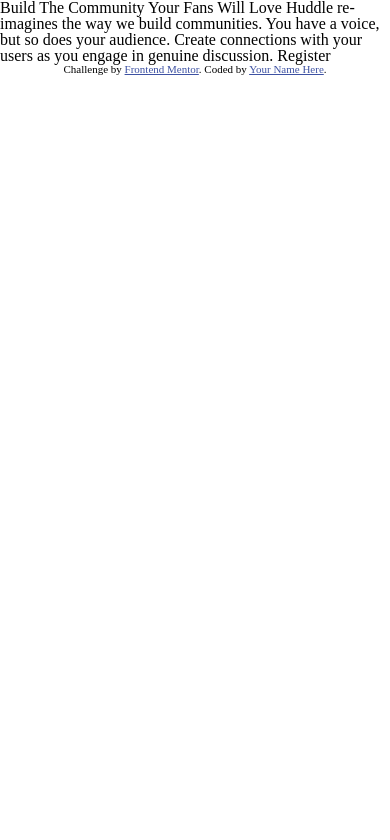
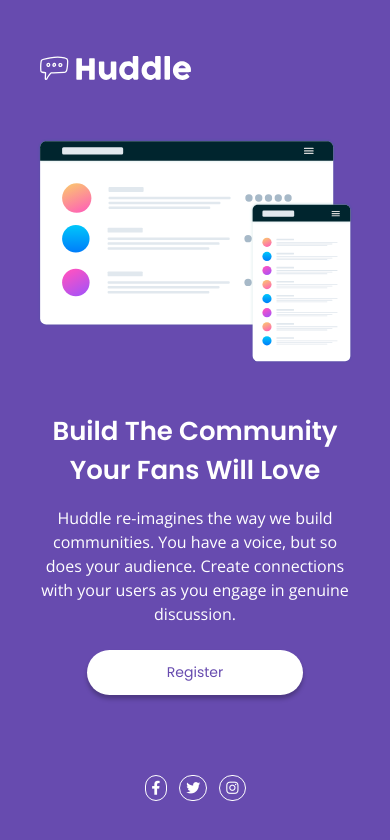
Before and after one commit to ffernandocosta/huddle, a plain HTML site: page index.html in a window 390 px wide. Drawn offline with nearby package versions, Linux system fonts and the light colour scheme.

Commit message:
mobile version

```diff
--- a/index.html
+++ b/index.html
@@ -8,6 +8,11 @@
 
   <title>Frontend Mentor | Huddle landing page with single introductory section</title>
   <link rel="stylesheet" href="reset.css">
+  <link rel="preconnect" href="https://fonts.googleapis.com">
+  <link rel="preconnect" href="https://fonts.gstatic.com" crossorigin>
+  <link href="https://fonts.googleapis.com/css2?family=Poppins:wght@400;600&display=swap" rel="stylesheet">
+  <link href="https://fonts.googleapis.com/css2?family=Open+Sans&display=swap" rel="stylesheet">
+  <link rel="stylesheet" href="https://cdnjs.cloudflare.com/ajax/libs/font-awesome/6.2.1/css/all.min.css" integrity="sha512-MV7K8+y+gLIBoVD59lQIYicR65iaqukzvf/nwasF0nqhPay5w/9lJmVM2hMDcnK1OnMGCdVK+iQrJ7lzPJQd1w==" crossorigin="anonymous" referrerpolicy="no-referrer" />
   <link rel="stylesheet" href="styles.css">
 
 
@@ -18,19 +23,31 @@
   </style>
 </head>
 <body>
+  <main>
 
-  Build The Community Your Fans Will Love
+    <header class="header"><a href="#"><img src="/images/logo.svg"></a></header>
 
-  Huddle re-imagines the way we build communities. You have a voice, but so does your audience.
-  Create connections with your users as you engage in genuine discussion.
+      <section>
 
-  Register
+        <div class="container">
+          <img src="/images/illustration-mockups.svg">
+          <div class="heading-container">
+            <h1 class="fw-semi-bold ff-heading fs-primary-heading color-primary-white">Build The Community Your Fans Will Love</h1>
+            <p class="ff-body fs-body fw-regular color-primary-white">Huddle re-imagines the way we build communities. You have a voice, but so does your audience. Create connections with your users as you engage in genuine discussion.</p>
+            <button class="button fs-body fw-regular ff-heading color-primary-white">Register</button>
+          </div>
+        </div>
 
-  <footer>
-    <p class="attribution">
-      Challenge by <a href="https://www.frontendmentor.io?ref=challenge" target="_blank">Frontend Mentor</a>.
-      Coded by <a href="#">Your Name Here</a>.
-    </p>
-  </footer>
+        <div class="social">
+          <a href="#"><i class="icons-style fa-brands fa-facebook-f"></i></a>
+          <a href="#"><i class="icons-style fa-brands fa-twitter"></i></a>
+          <a href="#"><i class="icons-style fa-brands fa-instagram"></i></i></a>
+        </div>
+
+      </section>
+
+  </main>
+
+  <footer></footer>
 </body>
 </html>
--- a/styles.css
+++ b/styles.css
@@ -0,0 +1,95 @@
+@import url(icons.css);
+
+:root {
+    --clr-violet: hsl(257, 40%, 49%);
+    --clr-soft-magenta: hsl(300, 69%, 71%);
+    --clr-primary-white: hsl(0, 0%, 100%);
+    --ff-headings: 'Poppins', sans-serif;
+    --ff-body: 'Open Sans', sans-serif;;
+    --fw-regular: 400;
+    --fw-semi-bold: 600;
+    --fs-primary-heading: 26px;
+    --fs-body: 16px;
+}
+
+/* UTILITY CLASSES */
+
+.fs-primary-heading { font-size: var(--fs-primary-heading); line-height: 1.5; }
+
+.fs-body { font-size: var(--fs-body);}
+
+.fw-regular { font-weight: var(--fw-regular); }
+
+.fw-semi-bold { font-weight: var(--fw-semi-bold);}
+
+.ff-heading { font-family: var(--ff-headings);}
+
+.ff-body { font-family: var(--ff-body);}
+
+.bg-primary { background-color: var(--clr-violet);}
+
+.color-primary-white { color: var(--clr-primary-white);}
+
+/* BODY */
+
+body {
+    background-color: var(--clr-violet);
+    font-family: var(--ff-body);
+    font-weight: var(--fw-regular);
+}
+
+/* MAIN */
+
+.header {
+    padding: 3rem 2rem;
+}
+
+.header img {
+    width: 50%;
+}
+
+.container {
+    margin: 0 2.3rem;
+    display: flex;
+    flex-direction: column;
+    align-items: center;
+    justify-content: center;
+    gap: 3rem;
+    text-align: center;
+}
+
+.container img {
+    width: 100%;
+}
+
+.heading-container p {
+    margin: 1rem 0;
+    line-height: 1.5;
+}
+
+.button {
+    border: none;
+    background-color: var(--clr-primary-white);
+    color: var(--clr-violet);
+    font-size: 14px;
+    padding: 12px 80px;
+    border-radius: 25px;
+    box-shadow: 0px 4px 4px rgb(0 0 0 / 25%);
+    margin-top: 0.5rem;
+}
+
+.social {
+    display: flex;
+    align-items: center;
+    justify-content: center;
+    gap: 12px;
+    margin-top: 5rem;
+}
+
+.icons-style {
+    color: var(--clr-primary-white);
+    border: 0.1rem solid var(--clr-primary-white);
+    font-size: 14px;
+    padding: 5px 6px;
+    border-radius: 100px;
+}
```
